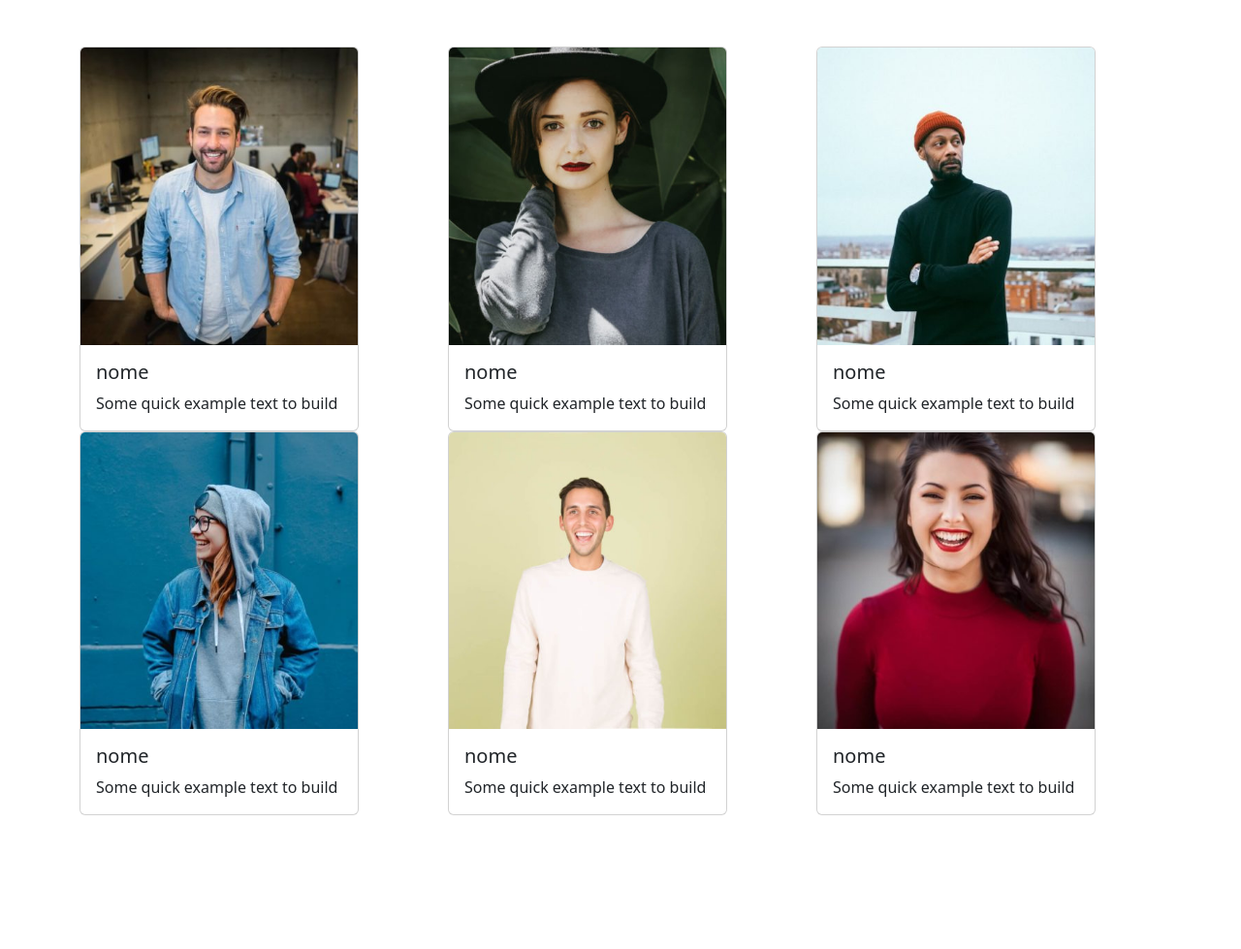
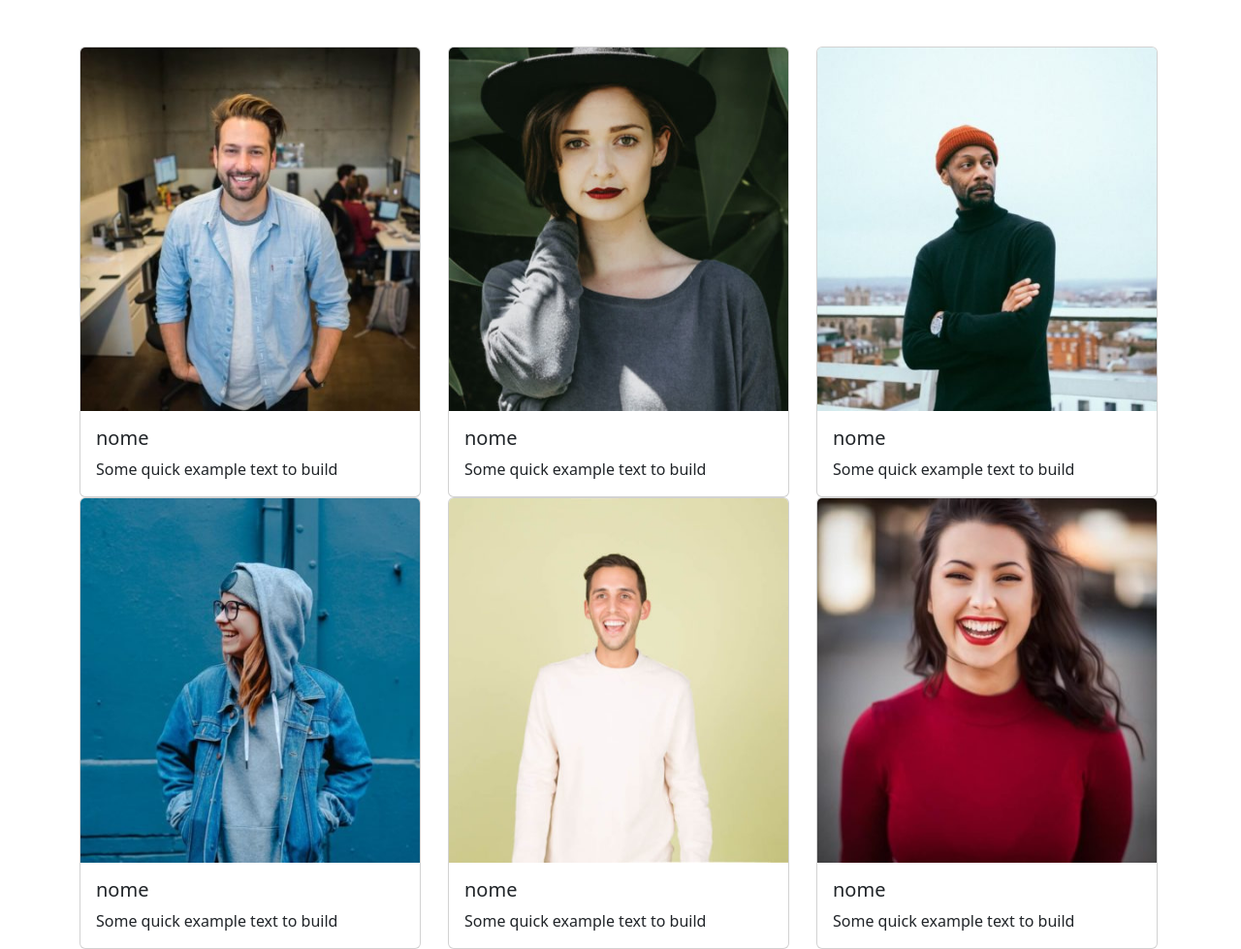
Before and after one commit to Catiflam/js-our-team, a plain HTML site: page index.html in a window 1280 px wide. Shown: the whole page at 97% size. Before the commit the page ends 841 px from the top, so only its background shows below. Drawn offline with nearby package versions, Linux system fonts and the light colour scheme.

Commit message:
edit card

```diff
--- a/css/style.css
+++ b/css/style.css
@@ -0,0 +1,3 @@
+.row {
+	max-width: 1250px;
+}
--- a/index.html
+++ b/index.html
@@ -23,7 +23,7 @@
 		<div class="container mt-5">
 			<div class="row">
 				<div class="col">
-					<div class="card" style="width: 18rem">
+					<div class="card" style="width: 22rem">
 						<img src="./img (7)/img/wayne-barnett-founder-ceo.jpg" class="card-img-top" alt="..." />
 						<div class="card-body">
 							<h5 class="card-title">nome</h5>
@@ -32,7 +32,7 @@
 					</div>
 				</div>
 				<div class="col">
-					<div class="card" style="width: 18rem">
+					<div class="card" style="width: 22rem">
 						<img src="./img (7)/img/angela-caroll-chief-editor.jpg" class="card-img-top" alt="..." />
 						<div class="card-body">
 							<h5 class="card-title">nome</h5>
@@ -41,7 +41,7 @@
 					</div>
 				</div>
 				<div class="col">
-					<div class="card" style="width: 18rem">
+					<div class="card" style="width: 22rem">
 						<img src="./img (7)/img/walter-gordon-office-manager.jpg" class="card-img-top" alt="..." />
 						<div class="card-body">
 							<h5 class="card-title">nome</h5>
@@ -50,7 +50,7 @@
 					</div>
 				</div>
 				<div class="col">
-					<div class="card" style="width: 18rem">
+					<div class="card" style="width: 22rem">
 						<img src="./img (7)/img/angela-lopez-social-media-manager.jpg" class="card-img-top" alt="..." />
 						<div class="card-body">
 							<h5 class="card-title">nome</h5>
@@ -59,7 +59,7 @@
 					</div>
 				</div>
 				<div class="col">
-					<div class="card" style="width: 18rem">
+					<div class="card" style="width: 22rem">
 						<img src="./img (7)/img/scott-estrada-developer.jpg" class="card-img-top" alt="..." />
 						<div class="card-body">
 							<h5 class="card-title">nome</h5>
@@ -68,7 +68,7 @@
 					</div>
 				</div>
 				<div class="col">
-					<div class="card" style="width: 18rem">
+					<div class="card" style="width: 22rem">
 						<img src="./img (7)/img/barbara-ramos-graphic-designer.jpg" class="card-img-top" alt="..." />
 						<div class="card-body">
 							<h5 class="card-title">nome</h5>
```
